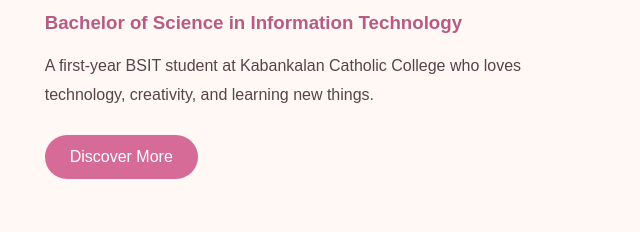
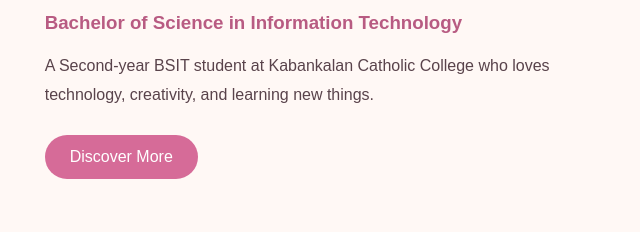
Before and after one commit to anikahkimmoncada615-stack/Moncada-project-1, a plain HTML site: page index.html in a window 1280 px wide. Shown: the part 378-610 px from the top of the page, 102-742 px from the left. Drawn offline with Linux system fonts and the light colour scheme.

Commit message:
Update year level in about me

```diff
--- a/index.html
+++ b/index.html
@@ -27,7 +27,7 @@
             <h1>Hi, I'm <span>Anikah!</span></h1>
             <h3>Bachelor of Science in Information Technology</h3>
             <p>
-                A first-year BSIT student at Kabankalan Catholic College
+                A Second-year BSIT student at Kabankalan Catholic College
                 who loves technology, creativity, and learning new things.
             </p>
             <a href="#about" class="btn">Discover More</a>
```
